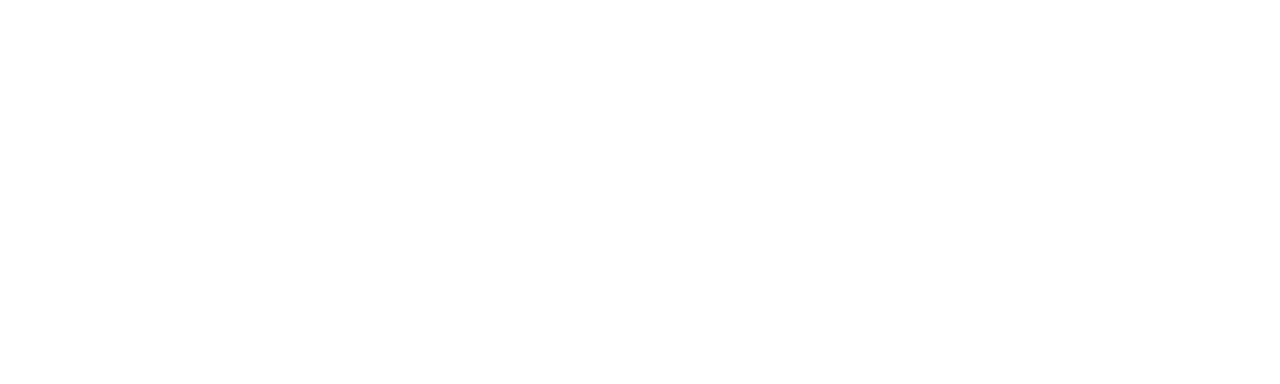
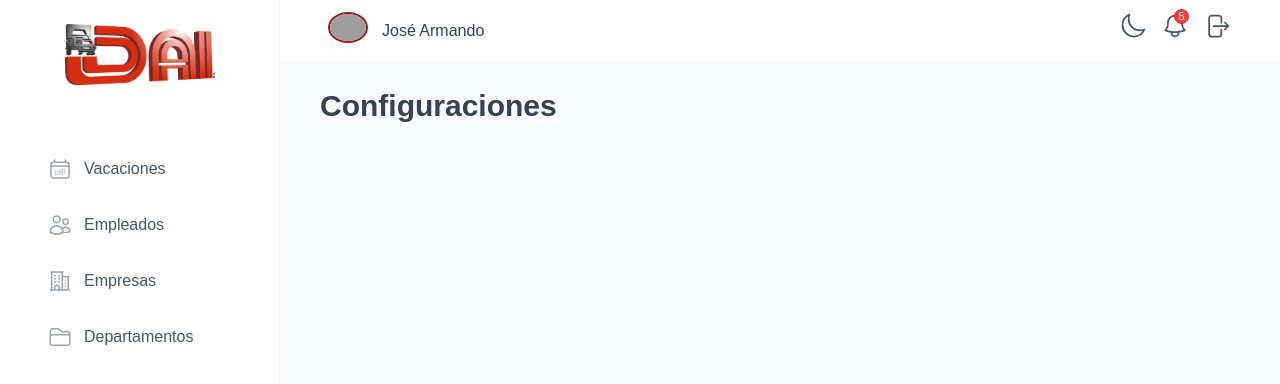
Before and after one commit to abner-silva-dev/holiday-system, a React (Vite) app: page /settings in a window 1280 px wide. Before the commit this address had no page. Shown: the top 384 px of the page. Built offline with nearby package versions, Linux system fonts and the light colour scheme; grey boxes are pictures that could not be loaded.

Commit message:
Adding setting page, and change name component  HolidayInfo to HolidayManagement

```diff
--- a/src/App.tsx
+++ b/src/App.tsx
@@ -9,8 +9,9 @@ import Departments from './pages/Departments';
 import Holiday from './pages/Holiday';
 import Seniority from './pages/Seniority';
 import Enterprise from './pages/Enterprise';
-import HolidayInfo from './features/holiday/holidayInfo';
+import HolidayManagement from './features/holiday/HolidayManagement';
 import Login from './pages/Login';
+import Settings from './pages/Settings';
 
 const queryClient = new QueryClient();
 
@@ -26,11 +27,12 @@ function App() {
             <Route element={<AppLayout />}>
               <Route index element={<Navigate replace to="holidays" />} />
               <Route path="holidays" element={<Holiday />} />
-              <Route path="holidays/:holidayId" element={<HolidayInfo />} />
+              <Route path="holidays/:holidayId" element={<HolidayManagement />} />
               <Route path="users" element={<User />} />
               <Route path="enterprise" element={<Enterprise />} />
               <Route path="departments" element={<Departments />} />
               <Route path="seniority" element={<Seniority />} />
+              <Route path="settings" element={<Settings />} />
             </Route>
           </Routes>
         </BrowserRouter>
--- a/src/features/holiday/HolidayInfo.tsx
+++ b/src/features/holiday/HolidayManagement.tsx
@@ -252,7 +252,7 @@ const Stats = styled.div`
   grid-template-columns: repeat(2, 1fr);
 `;
 
-const HolidayInfo = () => {
+const HolidayManagement = () => {
   const { user } = useUser();
 
   const [isClicked, setClicked] = useState(false);
@@ -356,4 +356,4 @@ const HolidayInfo = () => {
   );
 };
 
-export default HolidayInfo;
+export default HolidayManagement;
--- /dev/null
+++ b/src/pages/Settings.tsx
@@ -0,0 +1,11 @@
+import Heading from '../ui/Heading';
+
+const Settings = () => {
+  return (
+    <>
+      <Heading as="h1">Configuraciones</Heading>
+    </>
+  );
+};
+
+export default Settings;
```
